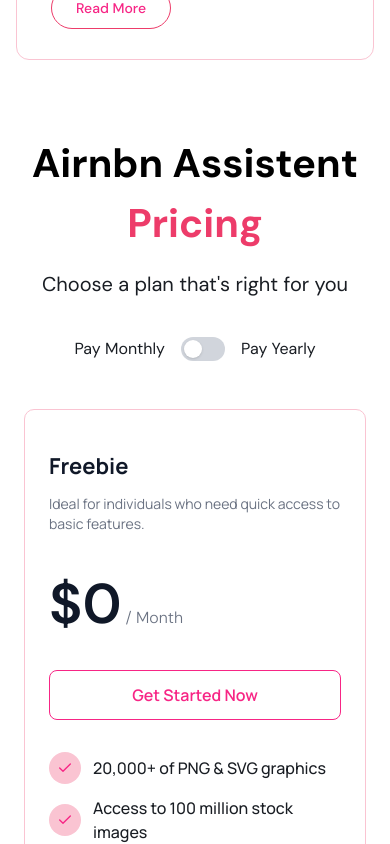
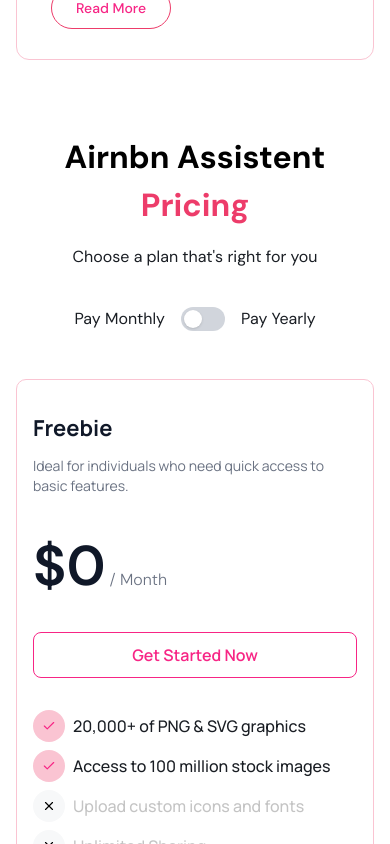
Before and after one commit to jihadcodes/onelittleweb-hiring-task, a Next.js app: page / in a window 390 px wide. Shown: the part 3680-4524 px from the top of the page. Built offline with nearby package versions, Linux system fonts and the light colour scheme.

Commit message:
fix: scale down pricing card content on md breakpoint for better fit

```diff
--- a/src/components/sections/PricingSection.jsx
+++ b/src/components/sections/PricingSection.jsx
@@ -63,12 +63,12 @@ export default function PricingSection() {
 
   return (
     <section id="pricing" className="pt-18.25 bg-white">
-      <div className="max-w-296 mx-auto px-6">
+      <div className="max-w-296 mx-auto px-4 sm:px-6">
 
-        <h2 className="text-[40px] font-bold mb-4 text-center">
+        <h2 className="text-[32px] md:text-[36px] lg:text-[40px] font-bold mb-4 text-center">
           Airnbn Assistent <span className="text-[#ED3C6A]">Pricing</span>
         </h2>
-        <p className="text-[#191D23] text-[20px] font-normal mb-9.5 text-center">
+        <p className="text-[#191D23] text-base md:text-[18px] lg:text-[20px] font-normal mb-9.5 text-center">
           Choose a plan that&#39;s right for you
         </p>
 
@@ -112,36 +112,36 @@ export default function PricingSection() {
         </div>
 
         {/* Plan cards */}
-        <div className="grid grid-cols-1 md:grid-cols-3 gap-6">
+        <div className="grid grid-cols-1 md:grid-cols-3 gap-3 md:gap-4 lg:gap-6">
           {billingPlans.map((plan) => (
             <div
               key={plan.id}
-              className={`rounded-[10px] px-6 py-10 ${
+              className={`rounded-[10px] px-4 md:px-4 lg:px-6 py-8 md:py-6 lg:py-10 ${
                 plan.featured
                   ? "bg-[#ED3C6A]"
                   : "border border-[#FAC4D2] bg-white"
               }`}
             >
-              <h3 className={`text-[22px] md:text-[18px] lg:text-[22px] font-bold font-manrope mb-2.75 ${
+              <h3 className={`text-[22px] md:text-[16px] lg:text-[22px] font-bold font-manrope mb-2.75 ${
                 plan.featured ? "text-white" : "text-gray-900"
               }`}>
                 {plan.planName}
               </h3>
 
-              <p className={`text-sm md:text-[12px] lg:text-sm mb-6 font-manrope min-h-11 ${
+              <p className={`text-sm md:text-[11px] lg:text-sm mb-6 font-manrope min-h-11 ${
                 plan.featured ? "text-pink-100" : "text-gray-500"
               }`}>
                 {plan.tagline}
               </p>
 
-              {/* Displayed price based on billing cycle */}
+              {/* Price */}
               <div className="mb-6">
-                <span className={`text-[56px] md:text-[40px] lg:text-[56px] font-semibold ${
+                <span className={`text-[56px] md:text-[36px] lg:text-[56px] font-semibold ${
                   plan.featured ? "text-white" : "text-gray-900"
                 }`}>
                   ${annualBilling ? plan.cost.annually : plan.cost.monthly}
                 </span>
-                <span className={`text-[16px] font-light ml-1 ${
+                <span className={`text-[16px] md:text-[13px] lg:text-[16px] font-light ml-1 ${
                   plan.featured ? "text-pink-100" : "text-gray-500"
                 }`}>
                   / Month
@@ -149,7 +149,7 @@ export default function PricingSection() {
               </div>
 
               {/* Action button */}
-              <button className={`w-full py-3 rounded-lg font-semibold text-[16px] mb-8 transition-colors duration-200 font-manrope ${
+              <button className={`w-full py-2.5 md:py-2 lg:py-3 rounded-lg font-semibold text-[16px] md:text-[13px] lg:text-[16px] mb-8 md:mb-5 lg:mb-8 transition-colors duration-200 font-manrope ${
                 plan.featured
                   ? "bg-white text-[#ED3C6A] hover:bg-pink-50"
                   : "border border-[1.5px] border-[#F72585] text-[#F72585] hover:bg-[#F72585] hover:text-white"
@@ -158,20 +158,20 @@ export default function PricingSection() {
               </button>
 
               {/* Capability list */}
-              <ul className="space-y-3" role="list">
+              <ul className="space-y-2 md:space-y-1.5 lg:space-y-3" role="list">
                 {plan.capabilities.map((item) => (
-                  <li key={item.feature} className="flex items-center gap-3">
-                    <span className={`w-8 h-8 rounded-full flex items-center justify-center shrink-0 ${
+                  <li key={item.feature} className="flex items-center gap-2 md:gap-1.5 lg:gap-3">
+                    <span className={`w-8 h-8 md:w-6 md:h-6 lg:w-8 lg:h-8 rounded-full flex items-center justify-center shrink-0 ${
                       item.available
                         ? "bg-[#FAC4D2]"
                         : plan.featured ? "bg-white" : "bg-[#F7F8F9]"
                     }`}>
                       {item.available
-                        ? <Check size={16} className="text-[#F72585]" />
-                        : <X size={16} className="text-black" />
+                        ? <Check size={14} className="text-[#F72585]" />
+                        : <X size={14} className="text-black" />
                       }
                     </span>
-                    <span className={`text-[16px] font-medium font-manrope ${
+                    <span className={`text-[16px] md:text-[11px] lg:text-[16px] font-medium font-manrope ${
                       item.available
                         ? plan.featured ? "text-white" : "text-[#191D23]"
                         : plan.featured ? "text-white" : "text-[#C4C4C4]"
```
